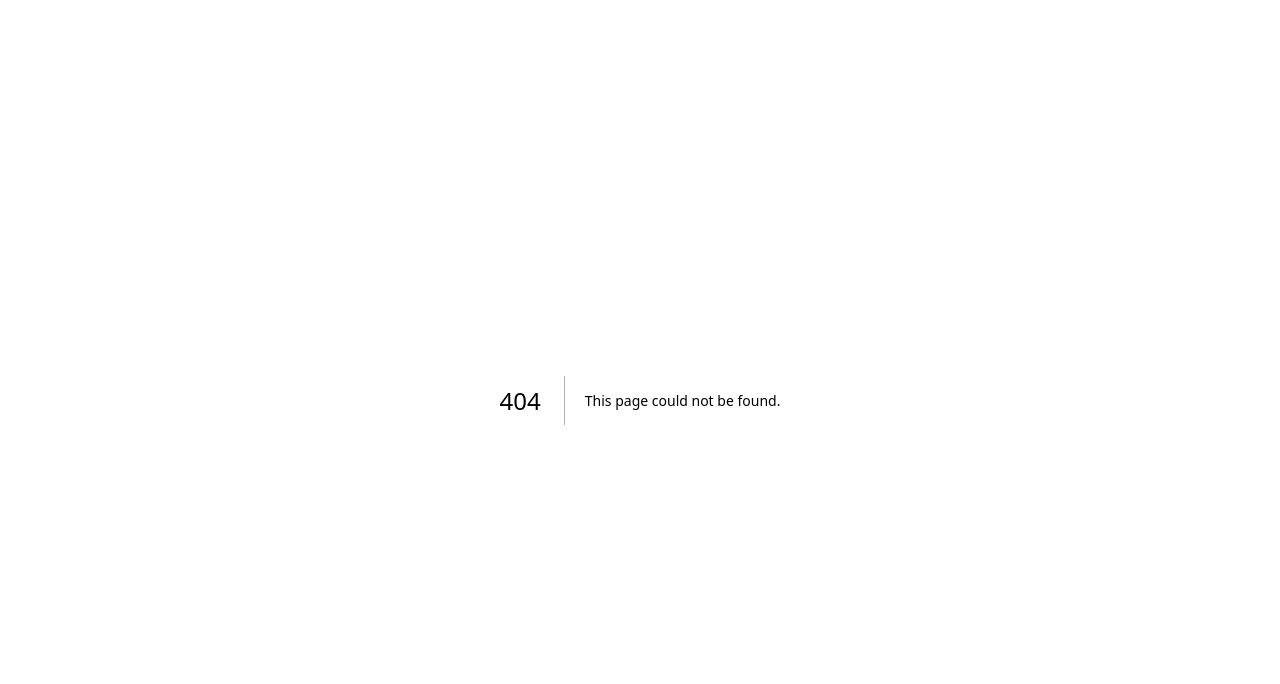
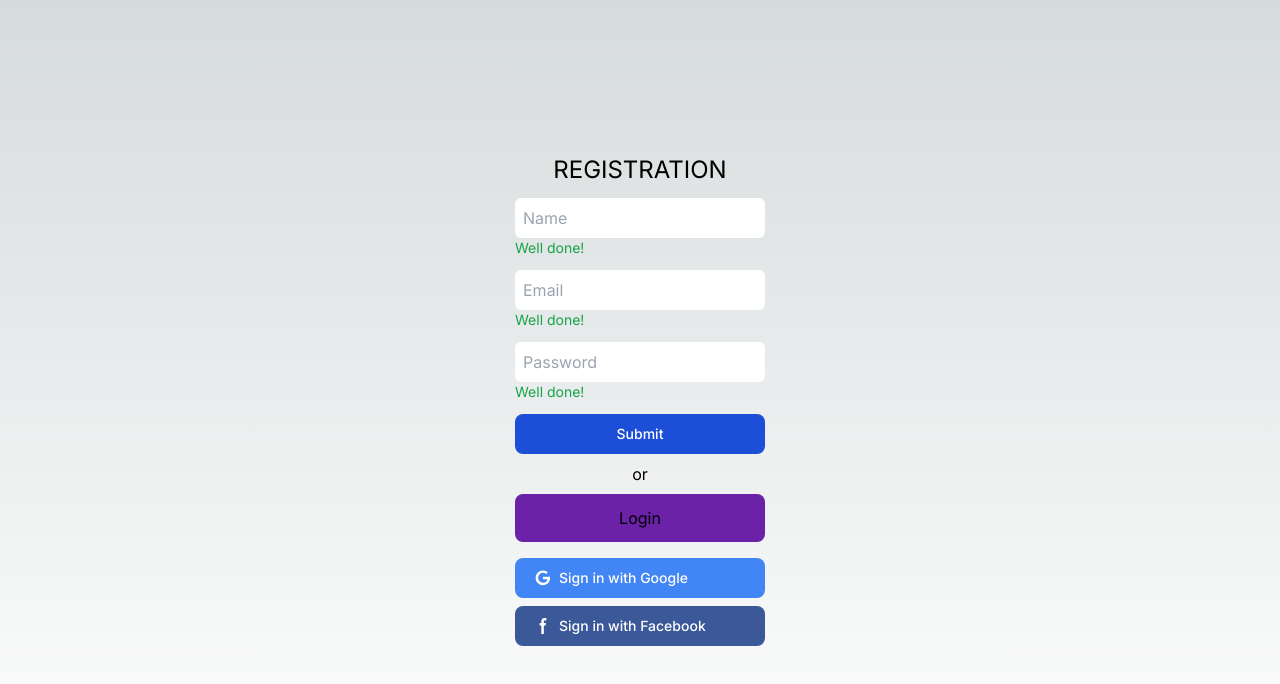
Before and after one commit to ViktorKucher/pokedex, a Next.js app: page /registration in a window 1280 px wide. Before the commit this address had no page. Shown: the top 684 px of the page. Built offline with nearby package versions, Linux system fonts and the light colour scheme; no server answers.

Commit message:
Created(authorization,login,registration page)

```diff
--- /dev/null
+++ b/app/registration/page.tsx
@@ -0,0 +1,9 @@
+import { SingUP } from "@/components/SignUP";
+
+export default function Registration() {
+  return (
+    <main className='flex flex-col items-center p-0 h-screen justify-center'>
+      <SingUP/>
+    </main>
+  )
+}
--- /dev/null
+++ b/components/Authorization.tsx
@@ -0,0 +1,33 @@
+"use client";
+import { useSession, signOut } from "next-auth/react";
+import Link from "next/link";
+import { Button } from "./ui/Button";
+import { Login } from "./Login";
+import { useEffect } from "react";
+import { useRouter } from "next/navigation";
+
+export const Authorization = () => {
+  const router = useRouter();
+  const session = useSession();
+  useEffect(() => {
+    if (session.data?.user) {
+      router.push("/pokedex");
+    }
+  }, [session, router]);
+  return (
+    <div className="flex flex-col m-0 gap-2">
+      {session.data ? (
+        <>
+          <Button>
+            <Link href="/pokedex">
+              Continue with this account: {session.data.user?.name}
+            </Link>
+          </Button>
+          <Button onClick={() => signOut()}>Change account</Button>
+        </>
+      ) : (
+        <Login />
+      )}
+    </div>
+  );
+};
--- /dev/null
+++ b/components/Login.tsx
@@ -0,0 +1,52 @@
+"use client";
+import { signIn, useSession } from "next-auth/react";
+import { useFormik } from "formik";
+import { Form } from "./ui/Form";
+import { useRouter } from "next/navigation";
+import { useEffect } from "react";
+import { SocialButtons } from "./SocialButtons";
+import { Button } from "./ui/Button";
+import Link from "next/link";
+import { VALIDATION_lOGIN_SCHEMA } from "@/constants/yupSchemas";
+import { LIST_LOGIN_INPUTS } from "@/constants/inputs";
+
+export const Login = () => {
+  const router = useRouter();
+  const session = useSession();
+  useEffect(() => {
+    if (session.data?.user) {
+      router.push("/pokedex");
+    }
+  }, [session, router]);
+  const formik = useFormik({
+    initialValues: {
+      username: "",
+      password: "",
+    },
+    onSubmit: async (values) => {
+      const res = await signIn("login", {
+        username: values.username,
+        password: values.password,
+      });
+    },
+    validationSchema: VALIDATION_lOGIN_SCHEMA,
+  });
+
+  return (
+    <div className="flex flex-col m-0 gap-2">
+      <Form
+        title={"Login"}
+        handleSubmit={formik.handleSubmit}
+        handleChange={formik.handleChange}
+        values={formik.values}
+        list={LIST_LOGIN_INPUTS}
+        errors={formik.errors}
+      />
+      <span className="text-center">or</span>
+      <Button>
+        <Link href="/registration">Registration</Link>
+      </Button>
+      <SocialButtons />
+    </div>
+  );
+};
--- /dev/null
+++ b/components/SignUP.tsx
@@ -0,0 +1,54 @@
+"use client";
+import { signIn, useSession } from "next-auth/react";
+import { useFormik } from "formik";
+import { Form } from "./ui/Form";
+import { useRouter } from "next/navigation";
+import { useEffect } from "react";
+import { SocialButtons } from "./SocialButtons";
+import { Button } from "./ui/Button";
+import Link from "next/link";
+import { VALIDATION_REGISTRATION_SCHEMA } from "@/constants/yupSchemas";
+import { LIST_REGISTRATION_INPUTS } from "@/constants/inputs";
+
+export const SingUP = () => {
+  const router = useRouter();
+  const session = useSession();
+  useEffect(() => {
+    if (session.data?.user) {
+      router.push("/pokedex");
+    }
+  }, [session, router]);
+  const formik = useFormik({
+    initialValues: {
+      username: "",
+      password: "",
+      email: "",
+    },
+    onSubmit: async (values) => {
+      const res = await signIn("registration", {
+        username: values.username,
+        password: values.password,
+        email: values.email,
+      });
+    },
+    validationSchema: VALIDATION_REGISTRATION_SCHEMA,
+  });
+
+  return (
+    <div className="flex flex-col m-0 gap-2">
+      <Form
+        title={"Registration"}
+        handleSubmit={formik.handleSubmit}
+        handleChange={formik.handleChange}
+        values={formik.values}
+        list={LIST_REGISTRATION_INPUTS}
+        errors={formik.errors}
+      />
+      <span className="text-center">or</span>
+      <Button>
+        <Link href="/">Login</Link>
+      </Button>
+      <SocialButtons />
+    </div>
+  );
+};
```
